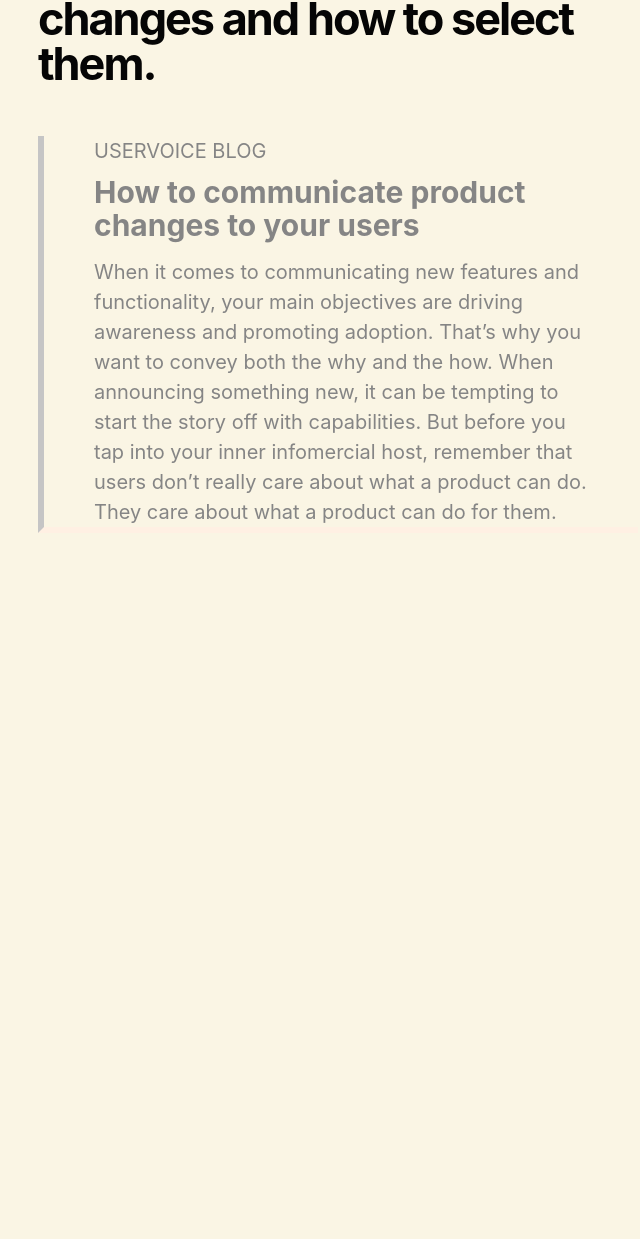
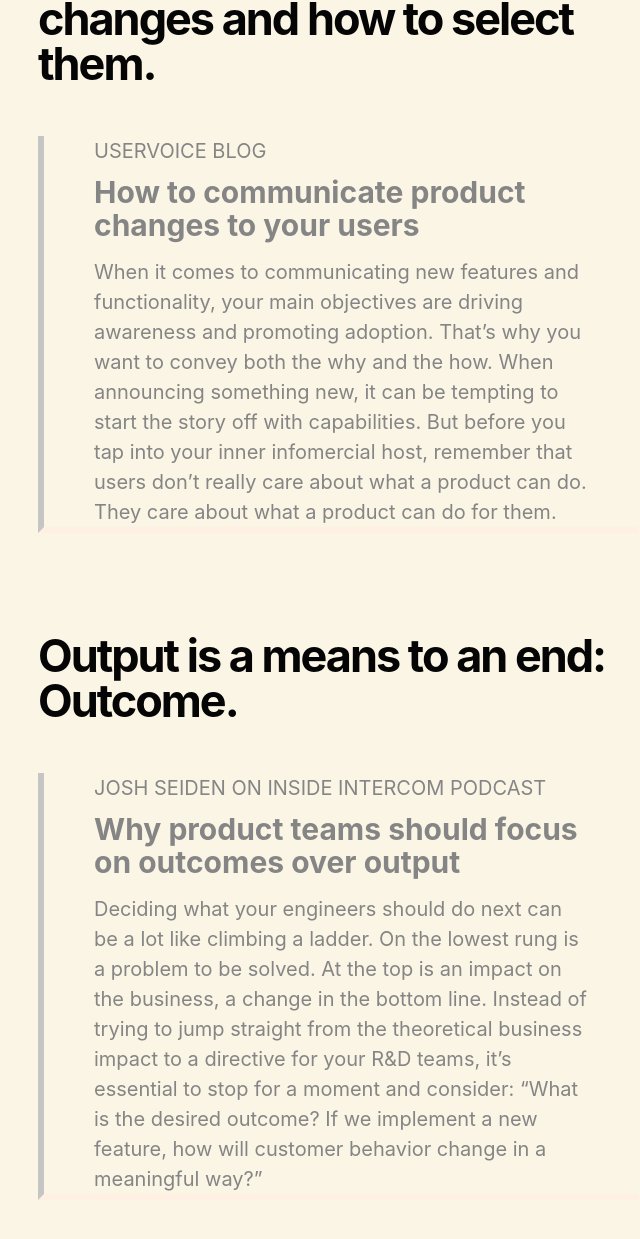
Before and after one commit to harjotgrewal/amrindersandhu, a Jekyll site: the page built from journal.html, in a window 1280 px wide and 1400 px high, scrolled down 7525 px. Shown: the top 1239 px of the window, without its empty margins (587-1227 px from the left). Built offline with Jekyll 4.4.1, drawn with Linux system fonts in a browser that asks for light colours; before the commit the page ends 8258 px from its top, so only the background shows below that.

Commit message:
[ADD][HTML] Journal entry

```diff
--- a/_data/entries.yml
+++ b/_data/entries.yml
@@ -97,6 +97,13 @@ journal:
 }
 
 
+- {	title: 'Output is a means to an end: Outcome.',
+	url: 'https://www.intercom.com/blog/podcasts/josh-seiden-on-why-product-teams-should-focus-on-outcome-vs-output/',
+	author: 'Josh Seiden on Inside Intercom Podcast',
+	content-title: 'Why product teams should focus on outcomes over output',
+	content-copy: 'Deciding what your engineers should do next can be a lot like climbing a ladder. On the lowest rung is a problem to be solved. At the top is an impact on the business, a change in the bottom line. Instead of trying to jump straight from the theoretical business impact to a directive for your R&D teams, it’s essential to stop for a moment and consider: “What is the desired outcome? If we implement a new feature, how will customer behavior change in a meaningful way?”'
+}
+
 
 
 
```
Also changed, not shown: 2 other files.
